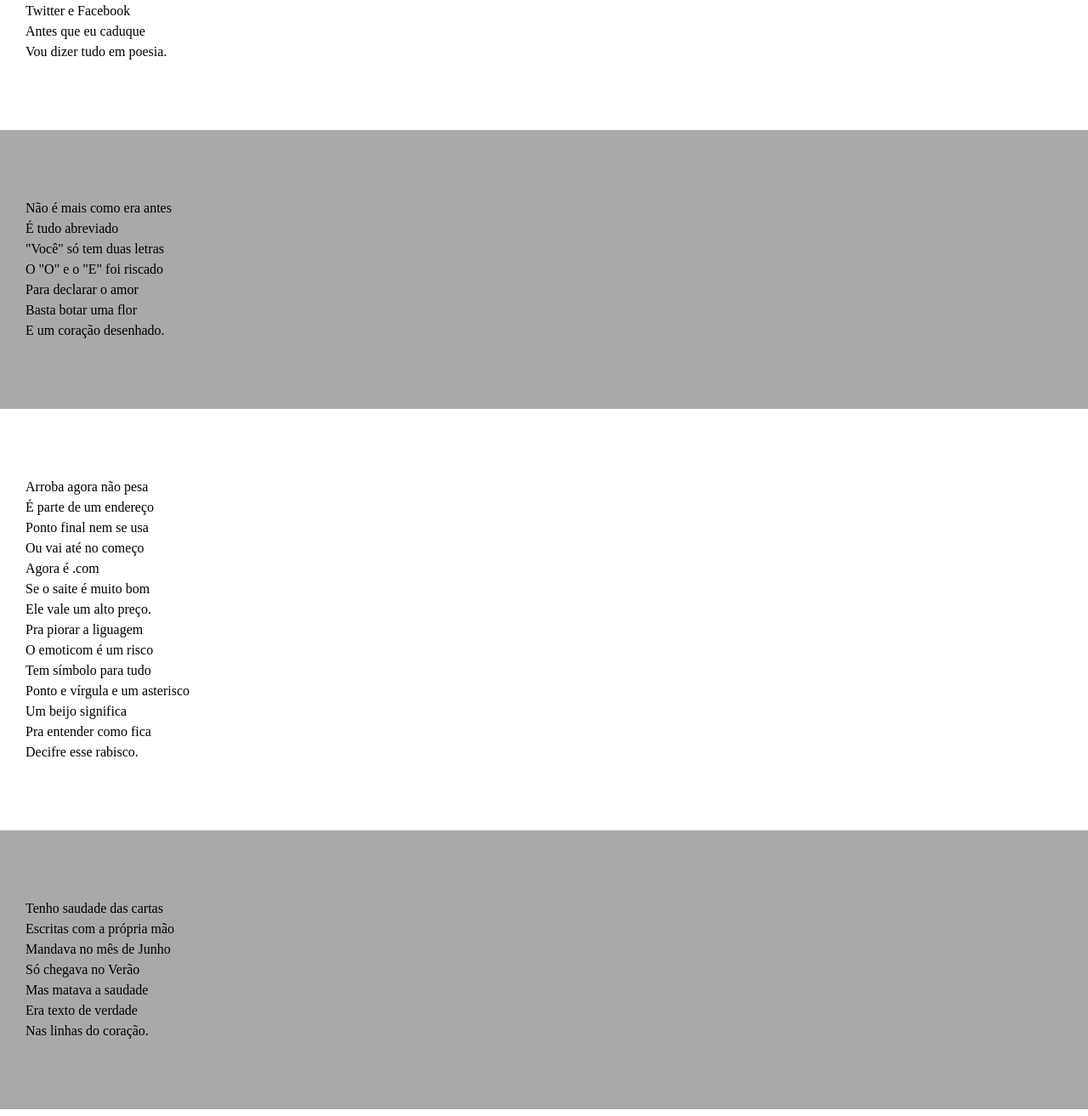
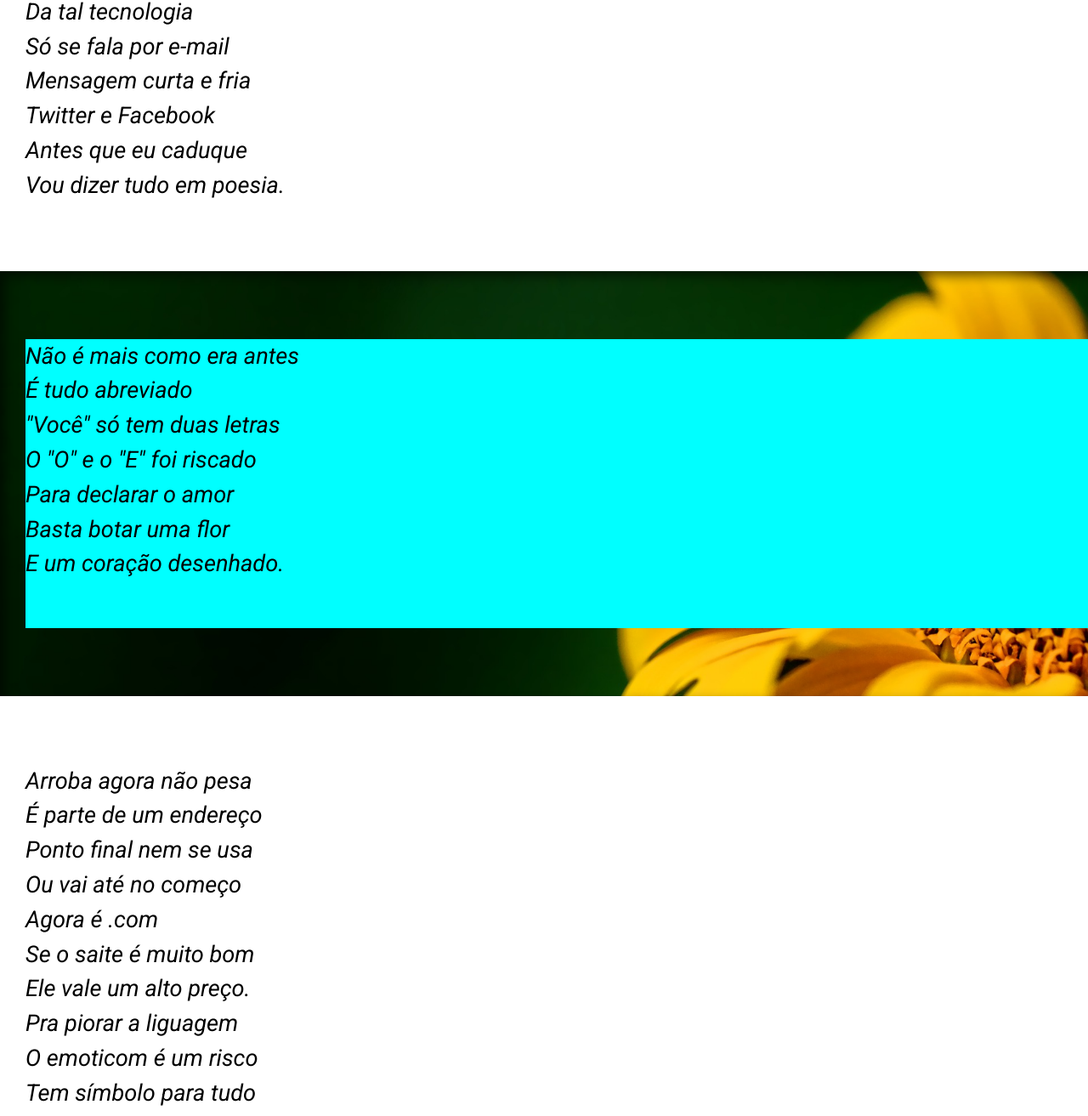
Before and after one commit to NandaoSpain/Projeto-Cordel-Moderno, a plain HTML site: page index.html in a window 1280 px wide. Shown: the part 380-1693 px from the top of the page at 85% size. Drawn offline with Linux system fonts and the light colour scheme.

Commit message:
parallax

```diff
--- a/index.html
+++ b/index.html
@@ -21,7 +21,8 @@
         Antes que eu caduque <br>
         Vou dizer tudo em poesia.
     </section>
-    <section class="imagem">
+    <section class="imagem" id="img01">
+        <p>
             Não é mais como era antes <br>
             É tudo abreviado <br>
             "Você" só tem duas letras <br>
@@ -29,6 +30,7 @@
             Para declarar o amor <br>
             Basta botar uma flor <br>
             E um coração desenhado.
+        </p>
     </section>
     <section class="normal">
         Arroba agora não pesa <br>
@@ -46,7 +48,7 @@
         Pra entender como fica <br>
         Decifre esse rabisco.
     </section>
-    <section class="imagem">
+    <section class="imagem" id="img02">
         Tenho saudade das cartas <br>
         Escritas com a própria mão <br>
         Mandava no mês de Junho <br>
--- a/style.css
+++ b/style.css
@@ -1,4 +1,6 @@
 @charset "UTF-8";
+
+@import url('https://fonts.googleapis.com/css2?family=Bebas+Neue&family=Righteous&family=Roboto:ital@1&family=Sarala&display=swap');
 
 * {
     margin: 0px;
@@ -19,10 +21,16 @@ header {
 header h1 {
     padding: 50px;
     font-variant: small-caps;
+    font-family: 'Righteous';
+    font-size: 4em;
+    font-weight: 100;
 }
 
 header p {
     padding-bottom: 50px;
+    font-family: 'Righteous';
+    font-weight: 100;
+    font-size: 1.2em;
 }
 
 a {
@@ -40,6 +48,22 @@ section {
     padding-bottom: 10vh;
     padding-left: 30px;
     line-height: 1.5em;
+    font-family: 'Roboto';
+    font-size: 1.7em;
+}
+
+section.imagem {
+    box-shadow: inset 6px 6px 13px 0px rgba(0, 0, 0, 0.541);
+
+}
+
+section.imagem p {
+    background-color: aqua;
+
+}
+
+section > p {
+    padding-bottom: 2em;
 }
 
 .normal {
@@ -47,8 +71,22 @@ section {
     color: black;
 }
 
-.imagem {
+.imagem#img01 {
+    background-image: url('imagens/background001.jpg');
+    background-size: 100vw;
+    background-repeat: no-repeat;
+    background-position: right center;
+    background-attachment: fixed;
+    background-size: cover;
+}
 
+.imagem#img02 {
+    background-image: url('imagens/background002.jpg');
+    background-size: 100vw;
+    background-repeat: no-repeat;
+    background-position: right center;
+    background-attachment: fixed;
+    background-size: cover;
 }
 
 footer {
```
Lines whose indentation alone changed are shown as unchanged.
